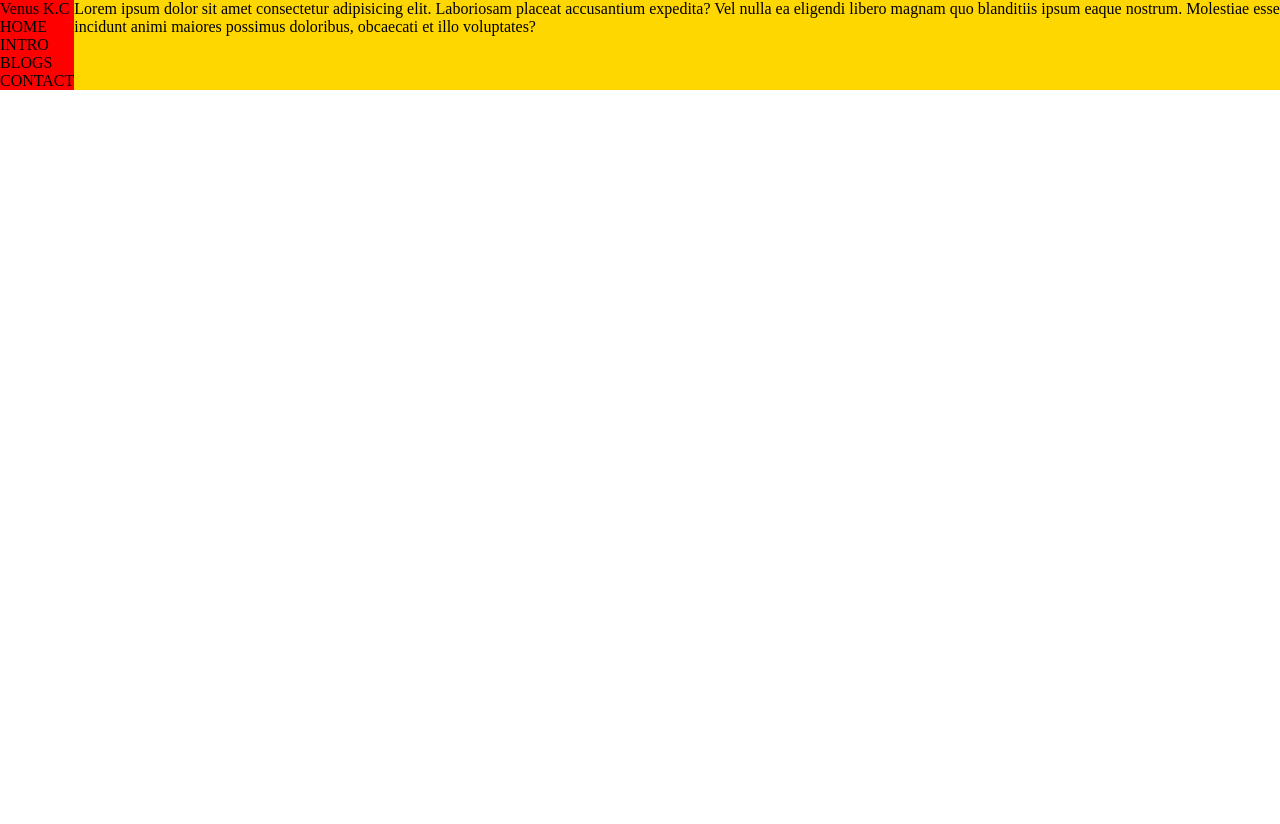
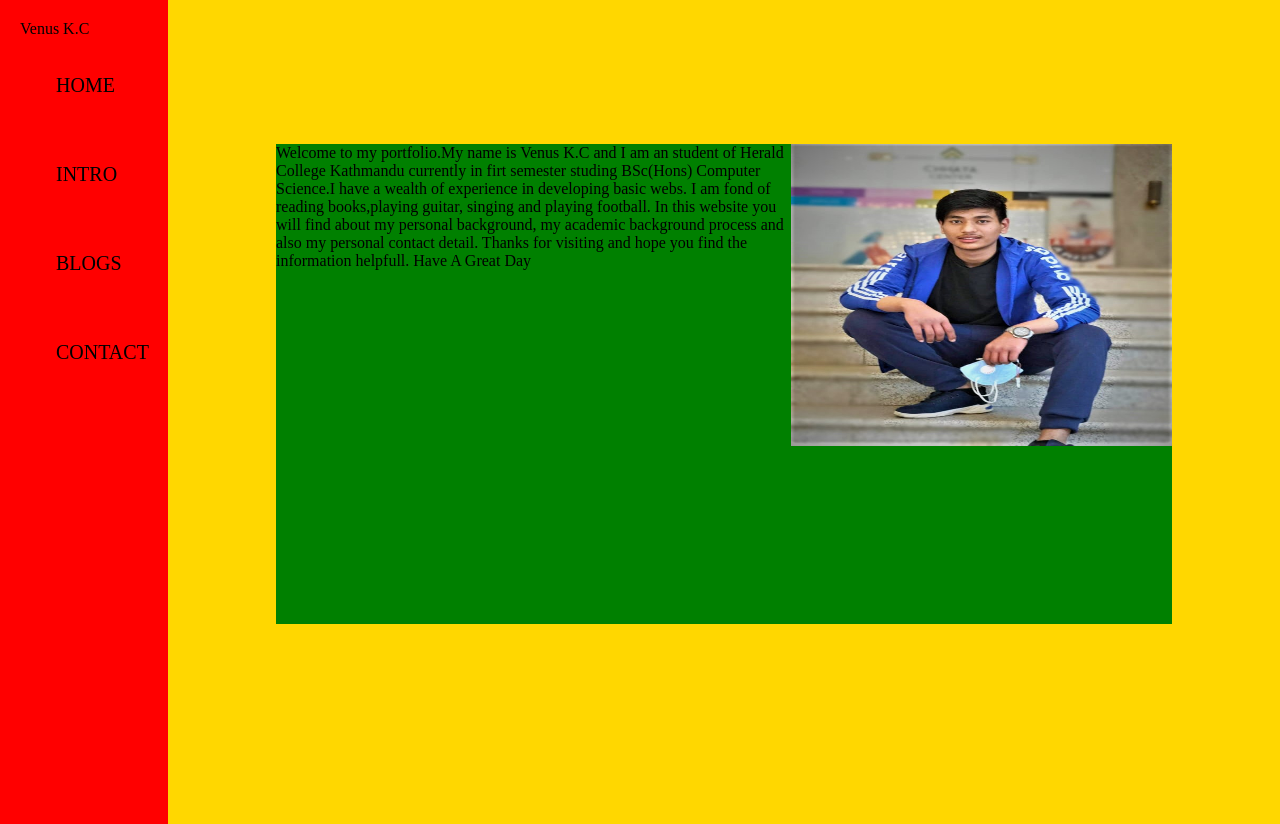
Before and after one commit to VenusKC/Web-technology, a plain HTML site: page Week 9/index.html in a window 1280 px wide. Before the commit the page ends 800 px from the top, so only its background shows below. Drawn offline with Linux system fonts and the light colour scheme.

Commit message:
continue

```diff
--- a/Week 9/index.html
+++ b/Week 9/index.html
@@ -21,7 +21,12 @@
         </nav>
     </div>
     <div class="main">
-        Lorem ipsum dolor sit amet consectetur adipisicing elit. Laboriosam placeat accusantium expedita? Vel nulla ea eligendi libero magnam quo blanditiis ipsum eaque nostrum. Molestiae esse incidunt animi maiores possimus doloribus, obcaecati et illo voluptates?
+        <div class="infocontainer">
+            <dev class="devinfo">
+                <div class="hello">Welcome to my portfolio.My name is Venus K.C and I am an student of Herald College Kathmandu currently in firt semester studing BSc(Hons) Computer Science.I have a wealth of experience in developing basic webs. I am fond of reading books,playing guitar, singing and playing football. In this website you will find about my personal background, my academic background process and also my personal contact detail. Thanks for visiting and hope you find the information helpfull.
+                Have A Great Day</div>
+            </dev>
+            <dev class="devpic"><img src="pic.jpeg" alt="Venus kc"></picture></dev>
     </div>
 </div>
 </body>
--- a/Week 9/style.css
+++ b/Week 9/style.css
@@ -1,14 +1,46 @@
-*{
+* {
     margin: 0;
     padding: 0;
 }
 
-.slidebar{
+.slidebar {
     background-color: red;
+    width: 10vw;
+    font-family: 'sans-serif' 'fira sans';
+    height: 98vh;
+    padding: 20px;
 }
-.main{
+
+.slidebar nav {
+    padding: 3px;
+}
+
+.slidebar nav li {
+    list-style: none;
+    padding: 33px;
+    font-size: 20px;
+}
+
+.main {
     background-color: gold;
+    width: 90vw;
+    height: auto;
 }
-.container{
+
+.container {
     display: flex;
 }
+
+.infocontainer {
+    background-color: green;
+    height: 60vh;
+    width: 70vw;
+    margin: 144px auto;
+    display: flex;
+    justify-content: space-around;
+}
+
+.devpic img {
+    width: 381px;
+    height: 8cm;
+}
```
Also changed, not shown: Week 9/pic.jpeg (added).
